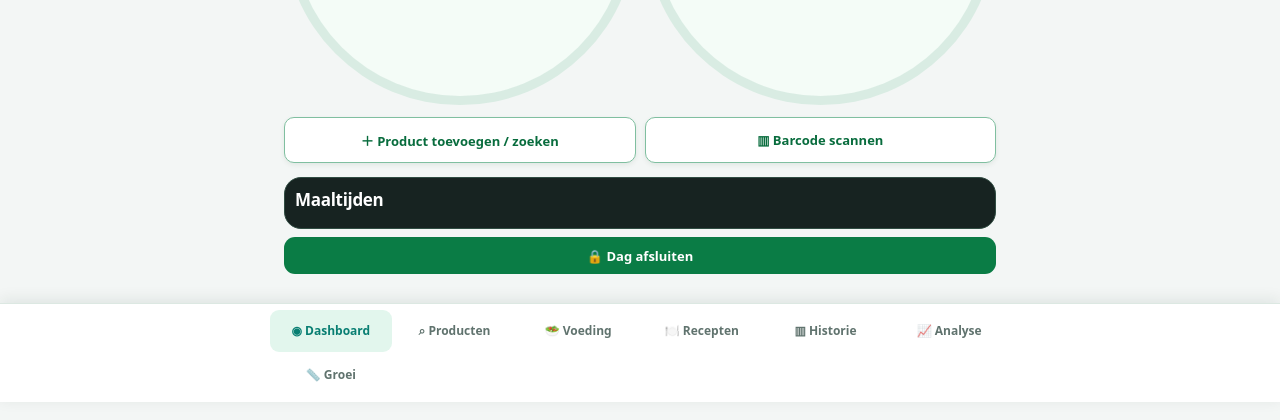
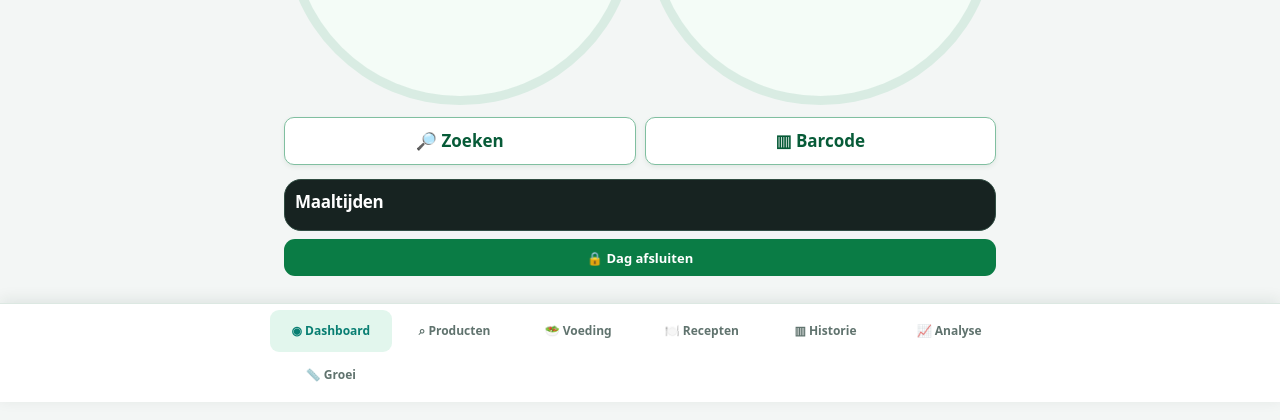
Before and after one commit to Juliaverkuijl/Eiwit-kcal, a plain HTML site: page index.html in a window 1280 px wide. Shown: the part 398-818 px from the top of the page. Drawn offline with Linux system fonts and the light colour scheme.

Commit message:
Add files via upload

```diff
--- a/index.html
+++ b/index.html
@@ -2513,7 +2513,7 @@ const dash=$('dashboardPage'),mount=$('premiumDashboardMount'),sync=$('syncPanel
 if(dash&&mount){
  const statusMount=document.createElement('div');statusMount.id='eiwitSyncMount';dash.insertBefore(statusMount,mount);if(sync)statusMount.appendChild(sync);
  const hero=document.createElement('div');hero.className='eiwitHeroGrid';hero.innerHTML='<div class="eiwitHero" id="eiwitProteinHero"><div class="heroLabel">🍴 Eiwit · NOG OVER</div><strong class="heroValue" id="eiwitProteinValue">0 g</strong><div class="heroGoal" id="eiwitProteinGoal">van 21 g</div><div class="heroBar"><i id="eiwitProteinBar"></i></div><div class="heroPercent" id="eiwitProteinPct">0%</div></div><div class="eiwitHero" id="eiwitKcalHero"><div class="heroLabel">🔥 Kcal · NOG NODIG</div><strong class="heroValue" id="eiwitKcalValue">0 kcal</strong><div class="heroGoal" id="eiwitKcalGoal">van 1.500 kcal</div><div class="heroBar"><i id="eiwitKcalBar"></i></div><div class="heroPercent" id="eiwitKcalPct">0%</div></div>';dash.insertBefore(hero,mount);
- const actions=document.createElement('div');actions.className='eiwitQuickActions';actions.innerHTML='<button type="button" data-action="add">＋ Product toevoegen / zoeken</button><button type="button" data-action="scan">▥ Barcode scannen</button>';dash.insertBefore(actions,mount);
+ const actions=document.createElement('div');actions.className='eiwitQuickActions';actions.innerHTML='<button type="button" data-action="add">🔎 Zoeken</button><button type="button" data-action="scan">▥ Barcode</button>';dash.insertBefore(actions,mount);
  actions.addEventListener('click',e=>{const btn=e.target.closest('button');if(!btn)return;const action=btn.dataset.action;
  // Only when entering product search from the dashboard, preselect the meal by local clock.
  // The user can still change the meal manually before saving.
@@ -3403,6 +3403,11 @@ if(document.readyState==='loading')document.addEventListener('DOMContentLoaded',
 #dashboardPage .eiwitQuickActions button[data-action="add"]:active,
 #dashboardPage .eiwitQuickActions button[data-action="scan"]:active{background:#f2faf5!important;}
 </style>
+
+<style id="dashboardReadableQuickActions20261123">
+#dashboardPage .eiwitQuickActions button[data-action="add"],
+#dashboardPage .eiwitQuickActions button[data-action="scan"]{font-size:clamp(14px,3.7vw,17px)!important;font-weight:850!important;line-height:1.2!important;min-height:48px!important;padding:10px 6px!important;color:#075b38!important;background:#fff!important;letter-spacing:0!important;}
+</style>
 </body></html>
 
 
```
